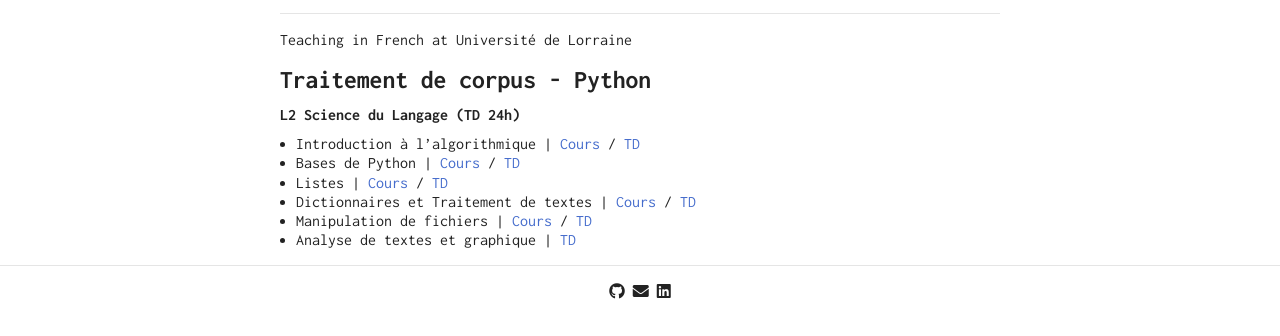
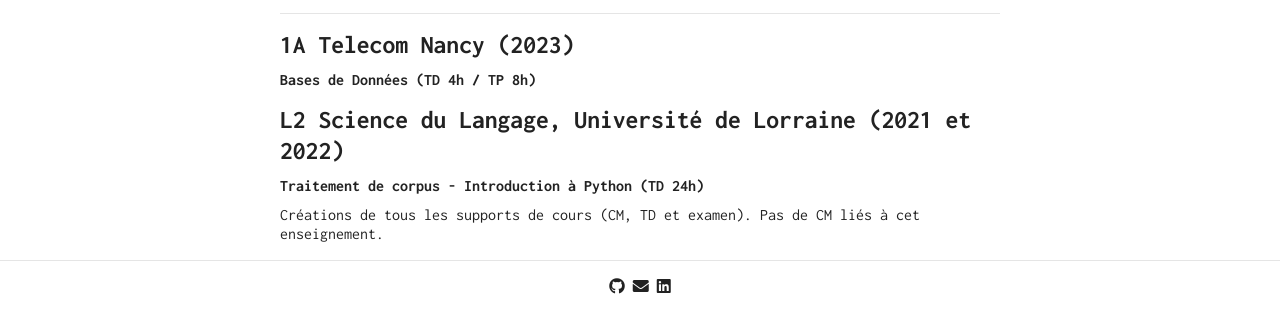
Before and after one commit to hschoi4/hschoi4.github.io, a plain HTML site: page teaching/index.html in a window 1280 px wide. Shown: the part 154-490 px from the top of the page. Drawn offline with nearby package versions, Linux system fonts and the light colour scheme.

Commit message:
Update teaching.md

```diff
--- a/index.xml
+++ b/index.xml
@@ -13,7 +13,7 @@
       <link>/teaching/</link>
       <pubDate>Sun, 17 Oct 2021 13:16:40 +0200</pubDate>
       <guid>/teaching/</guid>
-      <description>Teaching Teaching in French at Université de Lorraine&#xA;Traitement de corpus - Python L2 Science du Langage (TD 24h)&#xA;Introduction à l&amp;rsquo;algorithmique | Cours / TD Bases de Python | Cours / TD Listes | Cours / TD Dictionnaires et Traitement de textes | Cours / TD Manipulation de fichiers | Cours / TD Analyse de textes et graphique | TD </description>
+      <description>Teaching 1A Telecom Nancy (2023) Bases de Données (TD 4h / TP 8h)&#xA;L2 Science du Langage, Université de Lorraine (2021 et 2022) Traitement de corpus - Introduction à Python (TD 24h)&#xA;Créations de tous les supports de cours (CM, TD et examen). Pas de CM liés à cet enseignement.</description>
     </item>
     <item>
       <title>Publications - Hee-Soo Choi</title>
--- a/teaching/index.html
+++ b/teaching/index.html
@@ -68,17 +68,11 @@
 <div class="container">
     <h1 id="teaching">Teaching</h1>
 <hr>
-<p>Teaching in French at Université de Lorraine</p>
-<h2 id="traitement-de-corpus---python">Traitement de corpus - Python</h2>
-<p><strong>L2 Science du Langage (TD 24h)</strong></p>
-<ul>
-<li>Introduction à l&rsquo;algorithmique | <a href="/courses/Cours1_Python.pdf">Cours</a> / <a href="/courses/TD1_Python.pdf">TD</a></li>
-<li>Bases de Python | <a href="/courses/Cours2_Python.pdf">Cours</a> / <a href="/courses/TD2_Python.pdf">TD</a></li>
-<li>Listes | <a href="/courses/Cours3_Python.pdf">Cours</a> / <a href="/courses/TD3_Python.pdf">TD</a></li>
-<li>Dictionnaires et Traitement de textes | <a href="/courses/Cours4_Python.pdf">Cours</a> / <a href="/courses/TD4_Python.pdf">TD</a></li>
-<li>Manipulation de fichiers | <a href="/courses/Cours5_Python.pdf">Cours</a> / <a href="/courses/TD5_Python.pdf">TD</a></li>
-<li>Analyse de textes et graphique | <a href="/courses/TD6_Python.pdf">TD</a></li>
-</ul>
+<h2 id="1a-telecom-nancy-2023">1A Telecom Nancy (2023)</h2>
+<p><strong>Bases de Données (TD 4h / TP 8h)</strong></p>
+<h2 id="l2-science-du-langage-université-de-lorraine-2021-et-2022">L2 Science du Langage, Université de Lorraine (2021 et 2022)</h2>
+<p><strong>Traitement de corpus - Introduction à Python (TD 24h)</strong></p>
+<p>Créations de tous les supports de cours (CM, TD et examen). Pas de CM liés à cet enseignement.</p>
 
 </div>
 
```
